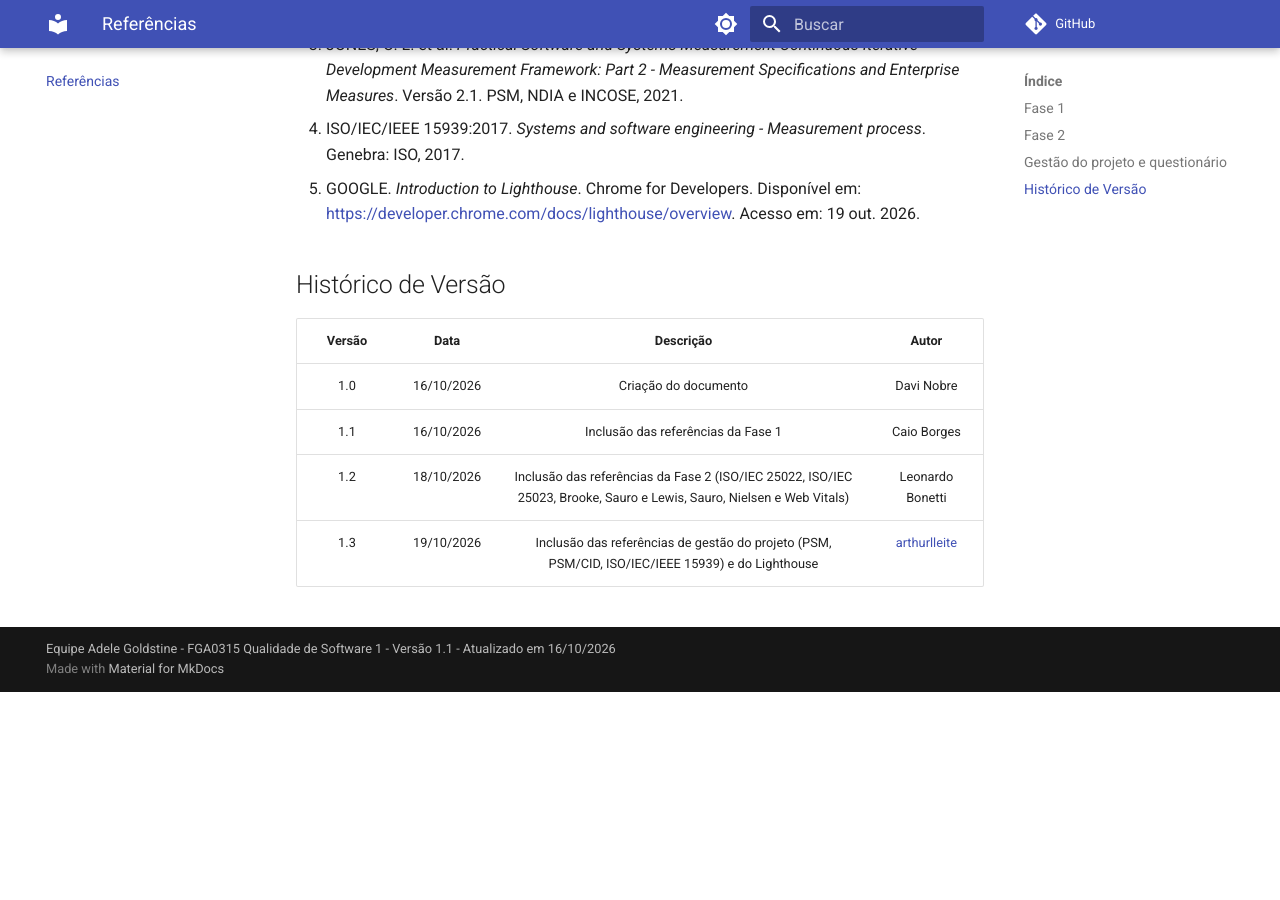
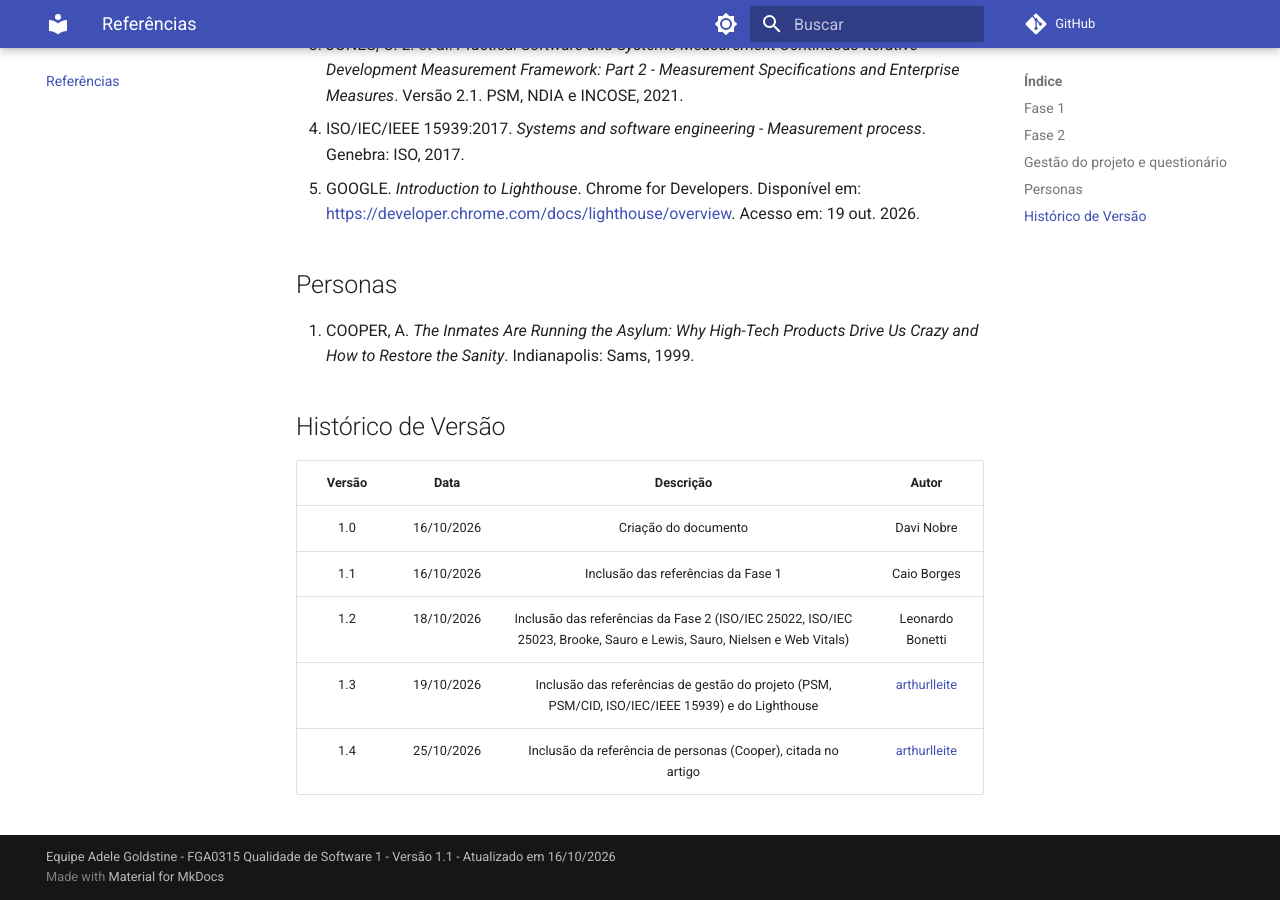
Before and after one commit to FCTE-Qualidade-de-Software-1/2026-2_T02_ADELE_GOLDSTINE, an MkDocs documentation site: the page built from docs/referencias.md, in a window 1280 px wide and 900 px high, scrolled down 1656 px. Built offline with MkDocs 1.6.1 and Material for MkDocs 9.7.7, drawn with Linux system fonts in a browser that asks for light colours; comment, search, counter and statistics services are not loaded; before the commit the page ends 2348 px from its top, so only the background shows below that.

Commit message:
[D10] Atualiza o artigo da Entrega 1 e remove capa e sumário
- Remove a capa e o sumário: o artigo começa direto no título IEEE
- Alinha a Fase 2 à GitPage após a retirada do G4 (Eficiência de
  Desempenho): G1 a G3, Q1 a Q12, H1 a H12, 16 métricas (M1 a M15 e
  M20), HR1 e HR2, IQ1 a IQ5, novo exemplo de julgamento em G3 e
  diagrama GQM refeito
- Inclui as personas (Fase 1) e a referência de Cooper (1999)
- Registra na metodologia a adoção da planilha de esforço (I3) e
  atualiza a declaração de uso de IA
- Compilação também via Tectonic/XeLaTeX com fontes TeX Gyre
- Gera novamente o artigo.pdf (9 páginas)

```diff
--- a/docs/referencias.md
+++ b/docs/referencias.md
@@ -33,6 +33,10 @@ A Fase 2 também cita as referências 2, 3, 4, 5 e 8 da Fase 1.
 21. ISO/IEC/IEEE 15939:2017. *Systems and software engineering - Measurement process*. Genebra: ISO, 2017.
 22. GOOGLE. *Introduction to Lighthouse*. Chrome for Developers. Disponível em: <https://developer.chrome.com/docs/lighthouse/overview>. Acesso em: 19 out. 2026.
 
+## Personas
+
+23. COOPER, A. *The Inmates Are Running the Asylum: Why High-Tech Products Drive Us Crazy and How to Restore the Sanity*. Indianapolis: Sams, 1999.
+
 ## Histórico de Versão
 
 | Versão | Data | Descrição | Autor |
@@ -41,3 +45,4 @@ A Fase 2 também cita as referências 2, 3, 4, 5 e 8 da Fase 1.
 | 1.1 | 16/10/2026 | Inclusão das referências da Fase 1 | Caio Borges |
 | 1.2 | 18/10/2026 | Inclusão das referências da Fase 2 (ISO/IEC 25022, ISO/IEC 25023, Brooke, Sauro e Lewis, Sauro, Nielsen e Web Vitals) | Leonardo Bonetti |
 | 1.3 | 19/10/2026 | Inclusão das referências de gestão do projeto (PSM, PSM/CID, ISO/IEC/IEEE 15939) e do Lighthouse | [arthurlleite](https://github.com/arthurlleite) |
+| 1.4 | 25/10/2026 | Inclusão da referência de personas (Cooper), citada no artigo | [arthurlleite](https://github.com/arthurlleite) |
```
Also changed, not shown: artigo/README.md (+5 -5 lines), docs/uso-de-ia.md (+2 -0 lines), 11 other files.
